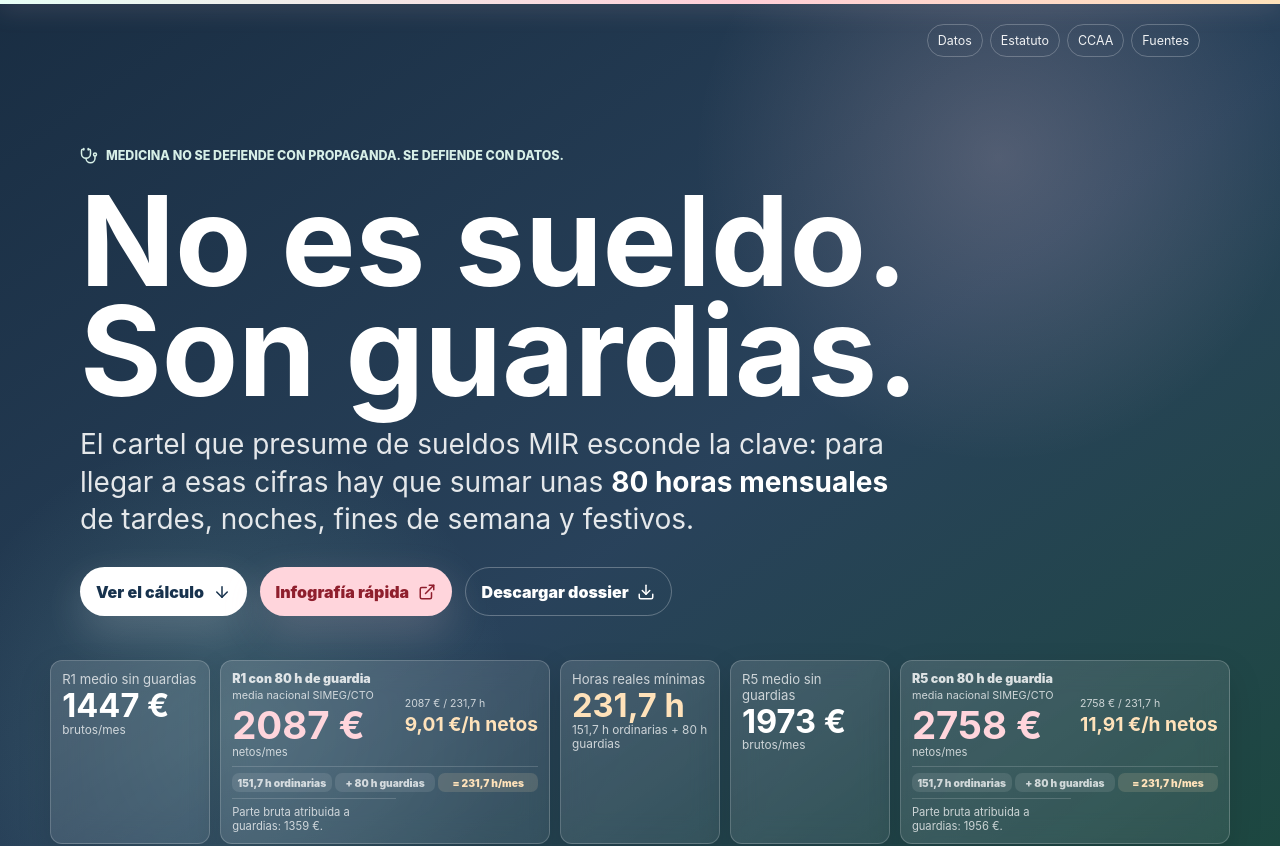
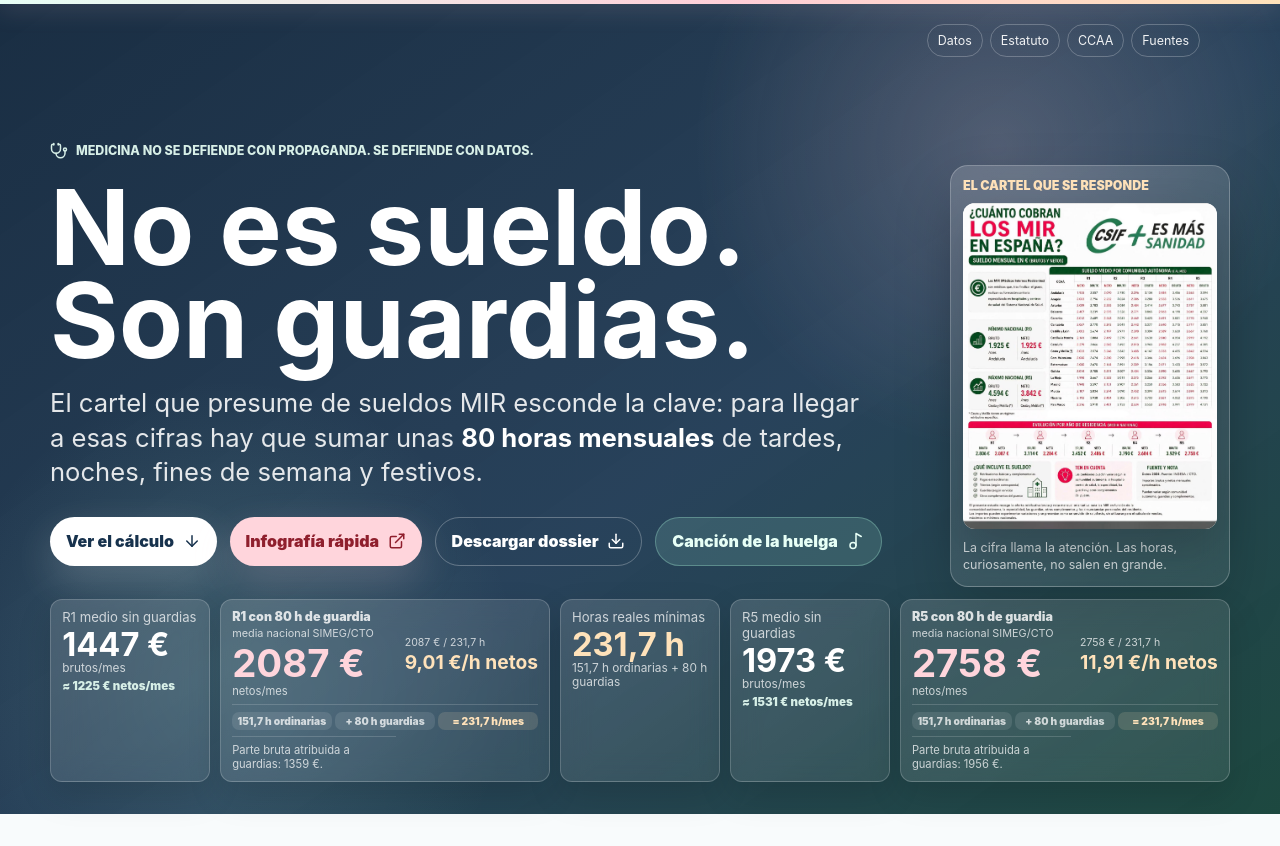
Before and after one commit to Guallar7/mir-estatuto-realidad, a React (Vite) app: page / in a window 1280 px wide. Shown: the top 846 px of the page. Built offline with nearby package versions, Linux system fonts and the light colour scheme.

Commit message:
Enhance hero context and base net pay

```diff
--- a/src/data.js
+++ b/src/data.js
@@ -13,6 +13,7 @@ export const summaryByYear = [
   {
     year: "R1",
     grossNoGuards: 1447,
+    netNoGuards: 1225,
     netWithGuards: 2087,
     grossWithGuards: 2806,
     guardShare: 0.484,
@@ -41,6 +42,7 @@ export const summaryByYear = [
   {
     year: "R5",
     grossNoGuards: 1973,
+    netNoGuards: 1531,
     netWithGuards: 2758,
     grossWithGuards: 3929,
     guardShare: 0.498,
--- a/src/main.jsx
+++ b/src/main.jsx
@@ -17,9 +17,11 @@ import {
   ExternalLink,
   FileWarning,
   HeartPulse,
+  Music2,
   Scale,
   ShieldAlert,
   Stethoscope,
+  X,
 } from "lucide-react";
 import {
   ccaaRows,
@@ -52,6 +54,7 @@ function App() {
   const [yearIndex, setYearIndex] = useState(0);
   const [selectedCcaa, setSelectedCcaa] = useState("Madrid");
   const [expandedIssue, setExpandedIssue] = useState(0);
+  const [csifLightboxOpen, setCsifLightboxOpen] = useState(false);
   const [sortMode, setSortMode] = useState("guardias");
   const ccaaHighlightRef = useRef(null);
   const shouldScrollToCcaaHighlightRef = useRef(false);
@@ -110,6 +113,20 @@ function App() {
     });
   }, [selectedCcaa, reduceMotion]);
 
+  useEffect(() => {
+    if (!csifLightboxOpen) return undefined;
+    const previousOverflow = document.body.style.overflow;
+    document.body.style.overflow = "hidden";
+    const handleKeyDown = (event) => {
+      if (event.key === "Escape") setCsifLightboxOpen(false);
+    };
+    window.addEventListener("keydown", handleKeyDown);
+    return () => {
+      document.body.style.overflow = previousOverflow;
+      window.removeEventListener("keydown", handleKeyDown);
+    };
+  }, [csifLightboxOpen]);
+
   return (
     <main>
       <Motion.div className="scroll-progress" style={{ scaleX }} aria-hidden="true" />
@@ -121,6 +138,7 @@ function App() {
           <a href="#fuentes">Fuentes</a>
         </nav>
 
+        <div className="hero-main">
           <div className="hero-inner">
             <Motion.div
               className="eyebrow"
@@ -157,8 +175,91 @@ function App() {
               <a className="button ghost" href="#descargas">
                 Descargar dossier <Download size={18} />
               </a>
+              <a
+                className="button song"
+                href="https://suno.com/song/94021510-25f0-453a-baed-8d8117c1cd64"
+                target="_blank"
+                rel="noreferrer"
+              >
+                Canción de la huelga <Music2 size={18} />
+              </a>
             </div>
           </div>
+
+          <aside className="hero-csif-card" aria-label="Cartel del CSIF al que responde esta web">
+            <span>El cartel que se responde</span>
+            <figure>
+              <button
+                className="hero-csif-image-button"
+                type="button"
+                onClick={() => setCsifLightboxOpen(true)}
+                aria-label="Ampliar el cartel del CSIF"
+              >
+                <img
+                  src="evidence/csif-tabla.jpeg"
+                  alt="Cartel del CSIF con una tabla de supuestos sueldos MIR por comunidad autonoma."
+                />
+              </button>
+              <figcaption>La cifra llama la atención. Las horas, curiosamente, no salen en grande.</figcaption>
+            </figure>
+          </aside>
+        </div>
+
+        <details className="hero-csif-accordion">
+          <summary>Ver el cartel del CSIF que estamos contestando</summary>
+          <figure>
+            <button
+              className="hero-csif-image-button"
+              type="button"
+              onClick={() => setCsifLightboxOpen(true)}
+              aria-label="Ampliar el cartel del CSIF"
+            >
+              <img
+                src="evidence/csif-tabla.jpeg"
+                alt="Cartel del CSIF con una tabla de supuestos sueldos MIR por comunidad autonoma."
+                loading="lazy"
+              />
+            </button>
+            <figcaption>Se muestra para contextualizar la respuesta: importes sin enseñar la jornada real.</figcaption>
+          </figure>
+        </details>
+
+        <AnimatePresence>
+          {csifLightboxOpen && (
+            <Motion.div
+              className="image-lightbox"
+              role="dialog"
+              aria-modal="true"
+              aria-label="Cartel del CSIF ampliado"
+              initial={reduceMotion ? false : { opacity: 0 }}
+              animate={reduceMotion ? undefined : { opacity: 1 }}
+              exit={reduceMotion ? undefined : { opacity: 0 }}
+              onClick={(event) => {
+                if (event.target === event.currentTarget) setCsifLightboxOpen(false);
+              }}
+            >
+              <Motion.div
+                className="image-lightbox-content"
+                initial={reduceMotion ? false : { opacity: 0, scale: 0.96, y: 12 }}
+                animate={reduceMotion ? undefined : { opacity: 1, scale: 1, y: 0 }}
+                exit={reduceMotion ? undefined : { opacity: 0, scale: 0.96, y: 12 }}
+              >
+                <button
+                  className="image-lightbox-close"
+                  type="button"
+                  onClick={() => setCsifLightboxOpen(false)}
+                  aria-label="Cerrar cartel ampliado"
+                >
+                  <X size={22} />
+                </button>
+                <img
+                  src="evidence/csif-tabla.jpeg"
+                  alt="Cartel del CSIF con una tabla de supuestos sueldos MIR por comunidad autonoma."
+                />
+              </Motion.div>
+            </Motion.div>
+          )}
+        </AnimatePresence>
 
         <div className="hero-metrics" aria-label="Comparación R1 y R5 con guardias">
           <BaseMetricCard data={summaryByYear[0]} />
@@ -494,6 +595,7 @@ function BaseMetricCard({ data }) {
       <span>{data.year} medio sin guardias</span>
       <strong>{eur(data.grossNoGuards)} €</strong>
       <small>brutos/mes</small>
+      {data.netNoGuards ? <em>≈ {eur(data.netNoGuards)} € netos/mes</em> : null}
     </Motion.div>
   );
 }
--- a/src/styles.css
+++ b/src/styles.css
@@ -114,11 +114,17 @@ main {
   transform: translateY(-1px);
 }
 
+.hero-main,
 .hero-inner,
 .section,
 footer {
   margin: 0 auto;
   max-width: 1120px;
+}
+
+.hero-main {
+  display: grid;
+  gap: 1rem;
 }
 
 .hero-inner {
@@ -208,6 +214,173 @@ h1 {
   color: var(--red-dark);
 }
 
+.button.song {
+  background: rgba(155, 224, 203, 0.16);
+  border: 1px solid rgba(155, 224, 203, 0.36);
+  color: #e7fff6;
+}
+
+.hero-csif-card {
+  display: none;
+}
+
+.hero-csif-card,
+.hero-csif-accordion {
+  background: linear-gradient(145deg, rgba(255, 255, 255, 0.16), rgba(255, 255, 255, 0.08));
+  border: 1px solid rgba(255, 255, 255, 0.24);
+  border-radius: 18px;
+  box-shadow: 0 24px 60px rgba(0, 0, 0, 0.16);
+  backdrop-filter: blur(14px);
+}
+
+.hero-csif-card span,
+.hero-csif-accordion summary {
+  color: #ffe2ba;
+  font-size: 0.78rem;
+  font-weight: 900;
+  letter-spacing: 0;
+  text-transform: uppercase;
+}
+
+.hero-csif-card figure,
+.hero-csif-accordion figure {
+  display: grid;
+  gap: 0.7rem;
+  margin: 0;
+}
+
+.hero-csif-image-button {
+  background: transparent;
+  border: 0;
+  cursor: zoom-in;
+  display: block;
+  padding: 0;
+  position: relative;
+  width: 100%;
+}
+
+.hero-csif-image-button::after {
+  align-items: center;
+  background: rgba(16, 37, 59, 0.86);
+  border: 1px solid rgba(255, 255, 255, 0.22);
+  border-radius: 999px;
+  bottom: 0.65rem;
+  color: white;
+  content: "Ampliar";
+  display: inline-flex;
+  font-size: 0.72rem;
+  font-weight: 900;
+  opacity: 0;
+  padding: 0.4rem 0.62rem;
+  position: absolute;
+  right: 0.65rem;
+  transform: translateY(4px);
+  transition:
+    opacity 160ms ease,
+    transform 160ms ease;
+}
+
+.hero-csif-image-button:hover::after,
+.hero-csif-image-button:focus-visible::after {
+  opacity: 1;
+  transform: translateY(0);
+}
+
+.hero-csif-card img,
+.hero-csif-accordion img {
+  background: white;
+  border-radius: 12px;
+  box-shadow: 0 18px 45px rgba(0, 0, 0, 0.18);
+  display: block;
+  height: auto;
+  width: 100%;
+}
+
+.hero-csif-card figcaption,
+.hero-csif-accordion figcaption {
+  color: rgba(255, 255, 255, 0.74);
+  font-size: 0.78rem;
+  line-height: 1.35;
+}
+
+.hero-csif-accordion {
+  margin: 0 auto 0.8rem;
+  max-width: 1120px;
+  padding: 0.9rem;
+}
+
+.hero-csif-accordion summary {
+  align-items: center;
+  cursor: pointer;
+  display: flex;
+  justify-content: space-between;
+  list-style: none;
+}
+
+.hero-csif-accordion summary::-webkit-details-marker {
+  display: none;
+}
+
+.hero-csif-accordion summary::after {
+  content: "+";
+  font-size: 1.25rem;
+  line-height: 1;
+}
+
+.hero-csif-accordion[open] summary {
+  margin-bottom: 0.9rem;
+}
+
+.hero-csif-accordion[open] summary::after {
+  content: "-";
+}
+
+.image-lightbox {
+  align-items: center;
+  background: rgba(8, 18, 29, 0.82);
+  display: flex;
+  inset: 0;
+  justify-content: center;
+  padding: 1rem;
+  position: fixed;
+  z-index: 80;
+}
+
+.image-lightbox-content {
+  max-height: min(92vh, 980px);
+  max-width: min(92vw, 900px);
+  position: relative;
+}
+
+.image-lightbox-content img {
+  background: white;
+  border-radius: 16px;
+  box-shadow: 0 32px 90px rgba(0, 0, 0, 0.42);
+  display: block;
+  max-height: min(92vh, 980px);
+  max-width: min(92vw, 900px);
+  object-fit: contain;
+  width: auto;
+}
+
+.image-lightbox-close {
+  align-items: center;
+  background: white;
+  border: 0;
+  border-radius: 999px;
+  box-shadow: 0 12px 32px rgba(0, 0, 0, 0.25);
+  color: var(--blue);
+  cursor: pointer;
+  display: inline-flex;
+  height: 42px;
+  justify-content: center;
+  position: absolute;
+  right: -0.75rem;
+  top: -0.75rem;
+  width: 42px;
+  z-index: 1;
+}
+
 .hero-metrics {
   display: grid;
   gap: 0.55rem;
@@ -241,6 +414,15 @@ h1 {
   font-size: clamp(2.45rem, 12vw, 3.65rem);
   line-height: 0.95;
   margin: 0.22rem 0 0.08rem;
+}
+
+.summary-metric em {
+  color: #d7efe7;
+  display: block;
+  font-size: 0.82rem;
+  font-style: normal;
+  font-weight: 900;
+  margin-top: 0.32rem;
 }
 
 .summary-metric.hours > strong {
@@ -1554,7 +1736,46 @@ footer strong {
   }
 }
 
-@media (min-width: 1040px) {
+@media (min-width: 960px) {
+  .hero-main {
+    align-items: center;
+    gap: 1.6rem;
+    grid-template-columns: minmax(0, 1fr) minmax(220px, 280px);
+    max-width: 1180px;
+  }
+
+  .hero-inner {
+    margin: 0;
+    max-width: none;
+    padding-bottom: 1.3rem;
+    padding-top: 4.1rem;
+  }
+
+  .hero-inner h1 {
+    font-size: clamp(4.6rem, 8.2vw, 7.2rem);
+    max-width: 900px;
+  }
+
+  .lead {
+    font-size: clamp(1.2rem, 2.15vw, 1.6rem);
+  }
+
+  .hero-csif-card {
+    align-self: end;
+    display: grid;
+    gap: 0.65rem;
+    padding: 0.75rem;
+  }
+
+  .hero-csif-card img {
+    max-height: 360px;
+    object-fit: contain;
+  }
+
+  .hero-csif-accordion {
+    display: none;
+  }
+
   .hero-metrics {
     gap: 0.6rem;
     grid-template-columns: repeat(7, minmax(0, 1fr));
@@ -1591,6 +1812,11 @@ footer strong {
 
   .summary-metric small {
     font-size: 0.74rem;
+  }
+
+  .summary-metric em {
+    font-size: 0.72rem;
+    line-height: 1.2;
   }
 
   .summary-metric > strong {
@@ -1730,6 +1956,11 @@ footer strong {
     width: 100%;
   }
 
+  .image-lightbox-close {
+    right: 0.5rem;
+    top: 0.5rem;
+  }
+
   .result-card {
     min-height: 220px;
   }
```
Lines whose indentation alone changed are shown as unchanged.
